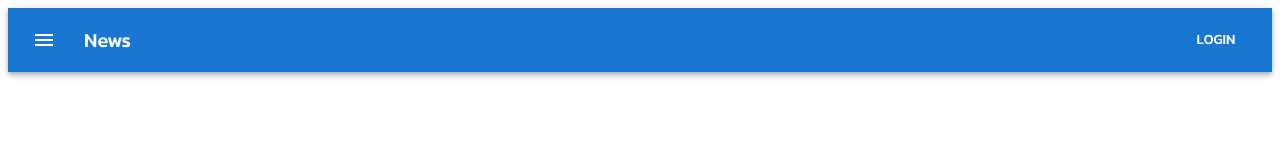
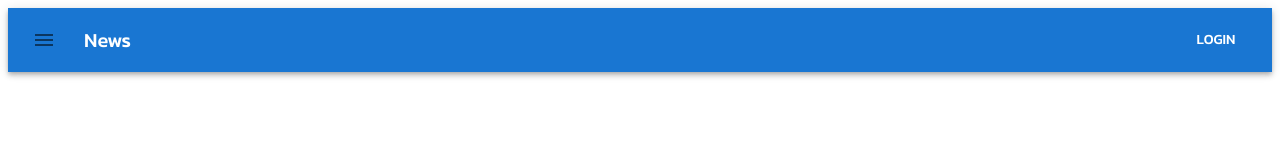
Before and after one commit to ThamKub/dti-running-app-main, a React (Vite) app: page /run/runofrunner in a window 1280 px wide. Shown: the top 160 px of the page. Built offline with nearby package versions, Linux system fonts and the light colour scheme.

Commit message:
กำลังทำหน้า Runofrunner (แก้ชื่อ)

```diff
--- a/src/views/RunOfRunner.jsx
+++ b/src/views/RunOfRunner.jsx
@@ -12,7 +12,7 @@ function RunOfRunner() {
           <IconButton
             size="large"
             edge="start"
-            color="inherit"
+            color="red"
             aria-label="menu"
             sx={{ mr: 2 }}
           >
@@ -21,7 +21,7 @@ function RunOfRunner() {
           <Typography variant="h6" component="div" sx={{ flexGrow: 1 }}>
             News
           </Typography>
-          <Button color="inherit">Login</Button>
+          <Button color="red">Login</Button>
         </Toolbar>
       </AppBar>
     </Box>
```
